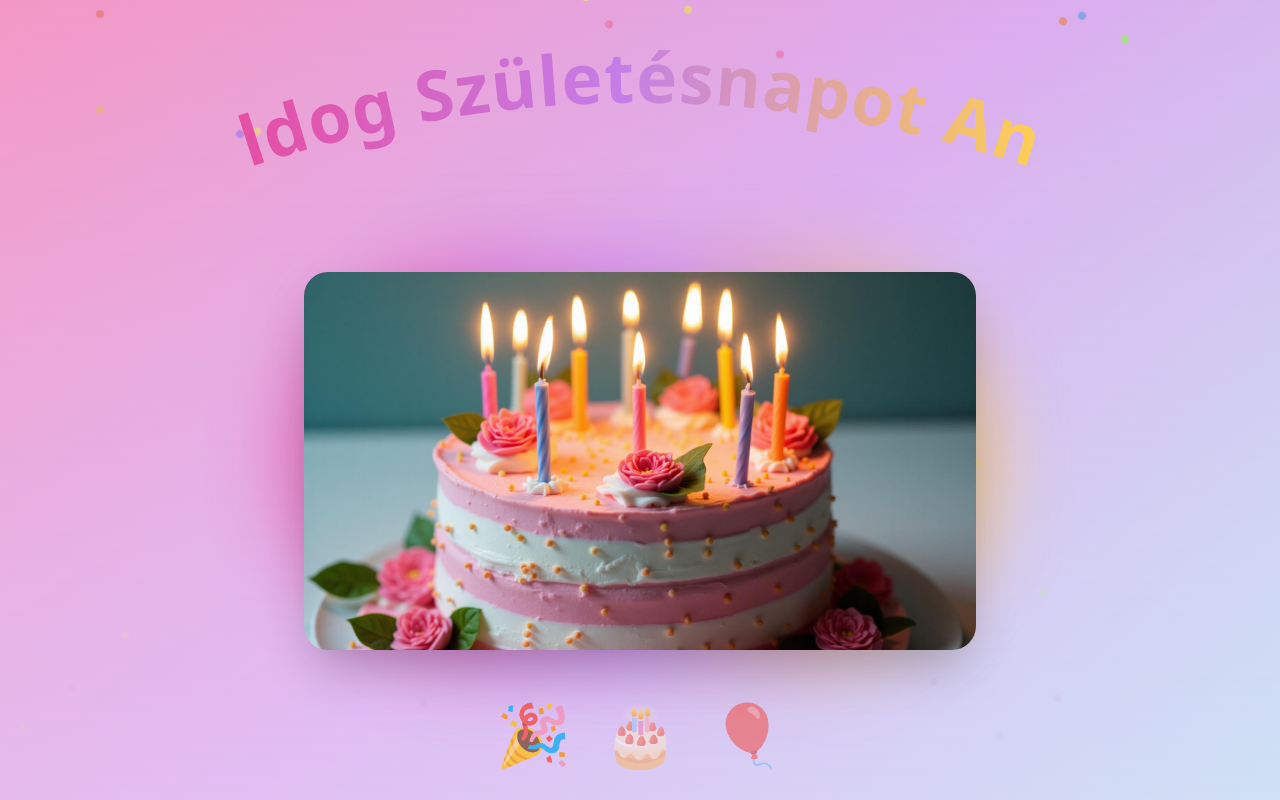
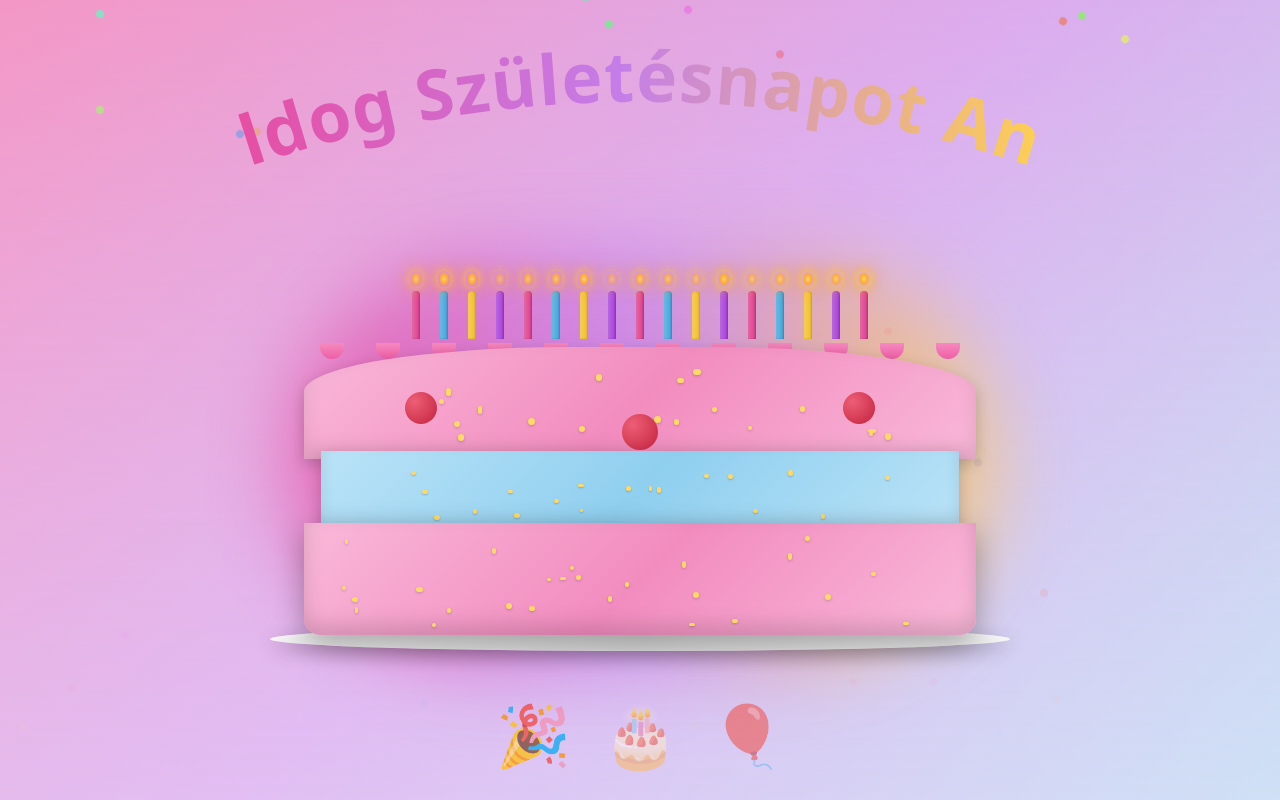
Before and after one commit to Idesz/anna-birthday-cake, a React (Vite) app: page / in a window 1280 px wide. Built offline with nearby package versions, Linux system fonts and the light colour scheme; the HTML template or start-up script is replaced by a standard one.

Commit message:
Refactor cake to CSS graphic

```diff
--- /dev/null
+++ b/src/components/CakeGraphic.tsx
@@ -0,0 +1,156 @@
+const CakeGraphic = () => {
+  const candles = Array.from({ length: 17 }, (_, i) => i);
+
+  return (
+    <div className="relative w-full max-w-2xl mx-auto">
+      {/* Glow effect */}
+      <div className="absolute -inset-4 bg-gradient-to-r from-primary via-secondary to-accent rounded-full blur-2xl opacity-30 animate-glow" />
+
+      <div className="relative flex flex-col items-center">
+        {/* Candles */}
+        <div className="relative z-20 flex justify-center items-end gap-2 md:gap-4 mb-2 px-4">
+          {candles.map((i) => (
+            <div key={i} className="flex flex-col items-center" style={{ animationDelay: `${i * 0.1}s` }}>
+              {/* Flame */}
+              <div className="relative mb-1">
+                <div
+                  className="w-2 h-3 md:w-3 md:h-4 rounded-full animate-glow"
+                  style={{
+                    background: "radial-gradient(ellipse at center, hsl(45, 100%, 70%) 0%, hsl(35, 100%, 60%) 40%, transparent 70%)",
+                    boxShadow: "0 0 10px hsl(45, 100%, 60%), 0 0 20px hsl(35, 100%, 50%)",
+                    animationDuration: `${1 + Math.random() * 0.5}s`,
+                  }}
+                />
+              </div>
+              {/* Candle stick */}
+              <div
+                className="w-1.5 h-8 md:w-2 md:h-12 rounded-t-sm"
+                style={{
+                  background: `linear-gradient(to right, ${
+                    i % 4 === 0 ? 'hsl(330, 70%, 65%)' :
+                    i % 4 === 1 ? 'hsl(200, 70%, 65%)' :
+                    i % 4 === 2 ? 'hsl(45, 90%, 65%)' :
+                    'hsl(280, 70%, 65%)'
+                  }, ${
+                    i % 4 === 0 ? 'hsl(330, 70%, 55%)' :
+                    i % 4 === 1 ? 'hsl(200, 70%, 55%)' :
+                    i % 4 === 2 ? 'hsl(45, 90%, 55%)' :
+                    'hsl(280, 70%, 55%)'
+                  })`,
+                  boxShadow: "inset -1px 0 2px rgba(0,0,0,0.2)",
+                }}
+              />
+            </div>
+          ))}
+        </div>
+
+        {/* Top cake layer */}
+        <div className="relative z-10 w-full">
+          {/* Frosting drips */}
+          <div className="absolute top-0 left-0 right-0 flex justify-around -mt-1">
+            {[...Array(12)].map((_, i) => (
+              <div
+                key={i}
+                className="w-4 md:w-6 h-3 md:h-4 rounded-b-full"
+                style={{
+                  background: "linear-gradient(to bottom, hsl(330, 85%, 75%), hsl(330, 80%, 65%))",
+                }}
+              />
+            ))}
+          </div>
+
+          {/* Top layer */}
+          <div
+            className="w-full h-20 md:h-28 rounded-t-[40%] relative overflow-hidden"
+            style={{
+              background: "linear-gradient(135deg, hsl(330, 85%, 85%) 0%, hsl(330, 80%, 75%) 50%, hsl(330, 85%, 85%) 100%)",
+              boxShadow: "inset 0 -10px 20px rgba(0,0,0,0.1), 0 5px 15px rgba(0,0,0,0.2)",
+            }}
+          >
+            {/* Decorative dots */}
+            {[...Array(20)].map((_, i) => (
+              <div
+                key={i}
+                className="absolute rounded-full"
+                style={{
+                  width: `${4 + Math.random() * 4}px`,
+                  height: `${4 + Math.random() * 4}px`,
+                  background: "hsl(45, 100%, 70%)",
+                  left: `${10 + Math.random() * 80}%`,
+                  top: `${20 + Math.random() * 60}%`,
+                  boxShadow: "0 1px 3px rgba(0,0,0,0.2)",
+                }}
+              />
+            ))}
+
+            {/* Roses */}
+            <div className="absolute left-[15%] top-[40%] w-6 h-6 md:w-8 md:h-8 rounded-full" style={{ background: "radial-gradient(circle at 30% 30%, hsl(350, 80%, 65%), hsl(350, 70%, 45%))" }} />
+            <div className="absolute right-[15%] top-[40%] w-6 h-6 md:w-8 md:h-8 rounded-full" style={{ background: "radial-gradient(circle at 30% 30%, hsl(350, 80%, 65%), hsl(350, 70%, 45%))" }} />
+            <div className="absolute left-[50%] -translate-x-1/2 top-[60%] w-7 h-7 md:w-9 md:h-9 rounded-full" style={{ background: "radial-gradient(circle at 30% 30%, hsl(350, 80%, 65%), hsl(350, 70%, 45%))" }} />
+          </div>
+        </div>
+
+        {/* Middle layer */}
+        <div
+          className="relative z-10 w-[95%] h-16 md:h-20 -mt-2"
+          style={{
+            background: "linear-gradient(135deg, hsl(200, 80%, 85%) 0%, hsl(200, 75%, 75%) 50%, hsl(200, 80%, 85%) 100%)",
+            boxShadow: "inset 0 -8px 15px rgba(0,0,0,0.1), 0 5px 15px rgba(0,0,0,0.2)",
+          }}
+        >
+          {/* Decorative dots */}
+          {[...Array(18)].map((_, i) => (
+            <div
+              key={i}
+              className="absolute rounded-full"
+              style={{
+                width: `${3 + Math.random() * 3}px`,
+                height: `${3 + Math.random() * 3}px`,
+                background: "hsl(45, 100%, 70%)",
+                left: `${10 + Math.random() * 80}%`,
+                top: `${20 + Math.random() * 60}%`,
+                boxShadow: "0 1px 2px rgba(0,0,0,0.2)",
+              }}
+            />
+          ))}
+        </div>
+
+        {/* Bottom layer */}
+        <div
+          className="relative z-10 w-full h-20 md:h-28 rounded-b-2xl -mt-2"
+          style={{
+            background: "linear-gradient(135deg, hsl(330, 85%, 85%) 0%, hsl(330, 80%, 75%) 50%, hsl(330, 85%, 85%) 100%)",
+            boxShadow: "inset 0 -10px 20px rgba(0,0,0,0.15), 0 10px 30px rgba(0,0,0,0.3)",
+          }}
+        >
+          {/* Decorative dots */}
+          {[...Array(25)].map((_, i) => (
+            <div
+              key={i}
+              className="absolute rounded-full"
+              style={{
+                width: `${3 + Math.random() * 4}px`,
+                height: `${3 + Math.random() * 4}px`,
+                background: "hsl(45, 100%, 70%)",
+                left: `${5 + Math.random() * 90}%`,
+                top: `${10 + Math.random() * 80}%`,
+                boxShadow: "0 1px 3px rgba(0,0,0,0.2)",
+              }}
+            />
+          ))}
+        </div>
+
+        {/* Plate */}
+        <div
+          className="w-[110%] h-4 md:h-6 rounded-[50%] -mt-2"
+          style={{
+            background: "linear-gradient(135deg, hsl(0, 0%, 95%) 0%, hsl(0, 0%, 85%) 50%, hsl(0, 0%, 95%) 100%)",
+            boxShadow: "0 5px 20px rgba(0,0,0,0.3), inset 0 2px 5px rgba(255,255,255,0.5)",
+          }}
+        />
+      </div>
+    </div>
+  );
+};
+
+export default CakeGraphic;
--- a/src/pages/Index.tsx
+++ b/src/pages/Index.tsx
@@ -1,5 +1,5 @@
 import { useEffect, useState } from "react";
-import birthdayCake from "@/assets/birthday-cake.jpg";
+import CakeGraphic from "@/components/CakeGraphic";
 
 const Index = () => {
   const [confetti, setConfetti] = useState<Array<{ id: number; left: string; delay: string; duration: string }>>([]);
@@ -70,15 +70,9 @@ const Index = () => {
           </svg>
         </div>
 
-        {/* Cake image */}
-        <div className="relative animate-float">
-          <div className="absolute -inset-4 bg-gradient-to-r from-primary via-secondary to-accent rounded-full blur-2xl opacity-30 animate-glow" />
-          <img
-            src={birthdayCake}
-            alt="Születésnapi torta 17 gyertyával"
-            className="relative w-full max-w-2xl h-auto rounded-3xl shadow-2xl"
-            loading="eager"
-          />
+        {/* Cake graphic */}
+        <div className="animate-float w-full max-w-2xl">
+          <CakeGraphic />
         </div>
 
         {/* Decorative elements */}
```
